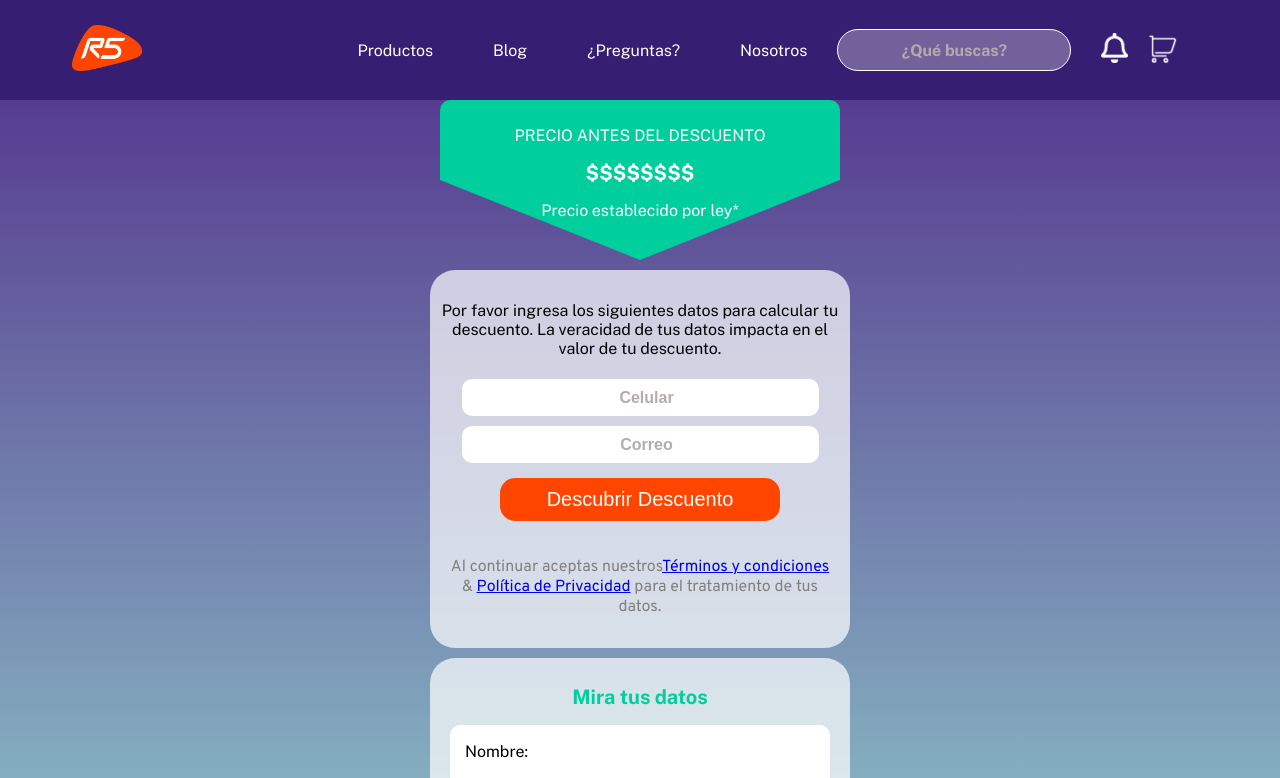
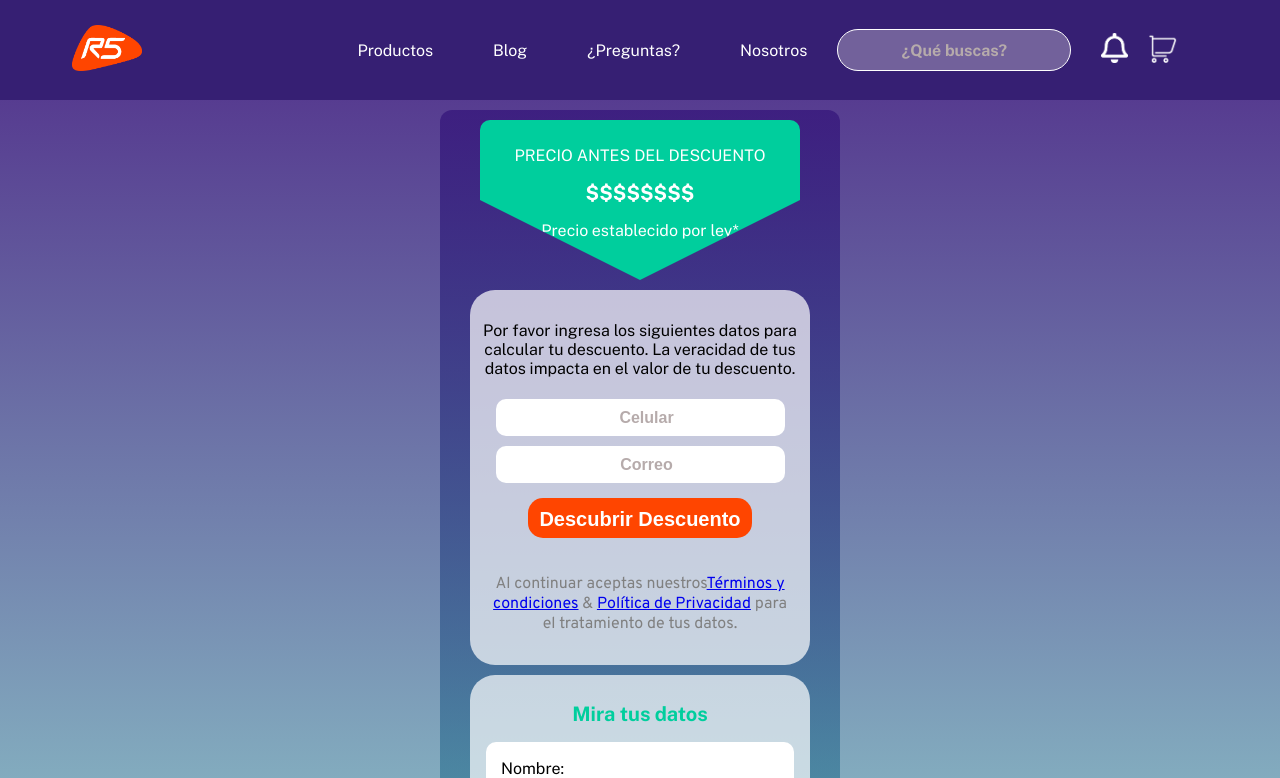
Before and after one commit to AdriMartinezB/r5_checkout_frontend, a React app: page /cotizacion in a window 1280 px wide. Shown: the top 778 px of the page. Built offline with nearby package versions, Linux system fonts and the light colour scheme.

Commit message:
Modificacion boton

```diff
--- a/src/assets/styles/components/buttomComponent.scss
+++ b/src/assets/styles/components/buttomComponent.scss
@@ -3,6 +3,7 @@
   justify-content: center;
   align-items: center;
   text-decoration: none;
+  width: auto;
 }
 .naranja {
   width: 70%;
--- a/src/assets/styles/components/descubrir.scss
+++ b/src/assets/styles/components/descubrir.scss
@@ -1,7 +1,7 @@
 .descubrir__contenedor--form {
   background: rgba(255, 255, 255, 0.7);
   border-radius: 25px;
-  width: 400px;
+  width: 80%;
   padding: 15px 10px;
   margin: auto;
   text-align: center;
--- a/src/assets/styles/components/figura.scss
+++ b/src/assets/styles/components/figura.scss
@@ -1,7 +1,7 @@
 .precio-figura {
-  width: 400px;
+  width: 80%;
   margin: auto;
-  margin-bottom: 10px;
+  margin: 10px;
 }
 
 .figura {
--- a/src/assets/styles/components/vehiculo.scss
+++ b/src/assets/styles/components/vehiculo.scss
@@ -1,7 +1,7 @@
 .vehiculo {
   background: rgba(255, 255, 255, 0.7);
   border-radius: 25px;
-  width: 400px;
+  width: 80%;
   padding: 10px;
   padding-bottom: 25px;
   margin: auto;
--- a/src/assets/styles/pages/cotizacion.scss
+++ b/src/assets/styles/pages/cotizacion.scss
@@ -9,3 +9,15 @@
   align-items: center;
   justify-content: center;
 }
+
+.cotizacion-group {
+  background: linear-gradient(to top, rgba(0, 206, 157, 0.39), #391a7dd9);
+  display: flex;
+  flex-direction: column;
+  align-items: center;
+  justify-content: space-between;
+  height: 100%;
+  width: 400px;
+  border-radius: 12px;
+  margin: 10px;
+}
--- a/src/assets/styles/pages/descuento.scss
+++ b/src/assets/styles/pages/descuento.scss
@@ -9,3 +9,15 @@
   align-items: center;
   justify-content: center;
 }
+
+.descuento-group {
+  background: linear-gradient(to top, rgba(0, 206, 157, 0.39), #391a7dd9);
+  display: flex;
+  flex-direction: column;
+  align-items: center;
+  justify-content: space-between;
+  height: 100%;
+  width: 400px;
+  border-radius: 12px;
+  margin: 10px;
+}
--- a/src/components/Descubrir.jsx
+++ b/src/components/Descubrir.jsx
@@ -1,6 +1,6 @@
 /* eslint-disable jsx-a11y/anchor-is-valid */
 import React from 'react';
-import { Link } from 'react-router-dom';
+import ButtomComponent from './ButtomComponent';
 import '../assets/styles/components/descubrir.scss';
 
 const Descubrir = () => (
@@ -10,9 +10,7 @@ const Descubrir = () => (
       <form>
         <input name='celular' className='input' type='text' placeholder='Celular' />
         <input name='correo' className='input' type='text' placeholder='Correo' />
-        <Link to='/descuento'>
-          <button type='button'>Descubrir Descuento</button>
-        </Link>
+        <ButtomComponent location='/descuento' color='naranja' name='Descubrir Descuento' />
       </form>
       <p className='letra-menuda'>
         Al continuar aceptas nuestros
--- a/src/containers/CotizacionFinal.jsx
+++ /dev/null
@@ -1,19 +0,0 @@
-import React from 'react';
-
-import Figura from '../components/Figura';
-import Descubrir from '../components/Descubrir';
-import Vehiculo from '../components/Vehiculo';
-
-import '../assets/styles/containers/listOfProducts.scss';
-
-const CotizacionFinal = () => {
-  return (
-    <div>
-      <Figura />
-      <Descubrir />
-      <Vehiculo />
-    </div>
-  );
-};
-
-export default CotizacionFinal;
--- a/src/pages/Cotizacion.jsx
+++ b/src/pages/Cotizacion.jsx
@@ -1,14 +1,20 @@
 import React from 'react';
+
+import Figura from '../components/Figura';
+import Descubrir from '../components/Descubrir';
+import Vehiculo from '../components/Vehiculo';
 
 import '../assets/styles/pages/cotizacion.scss';
 
-import CotizacionFinal from '../containers/CotizacionFinal';
-
 const Cotizacion = () => {
   return (
-    <div className='cotizacion-container'>
-      <CotizacionFinal />
-    </div>
+    <section className='cotizacion-container'>
+      <div className='cotizacion-group'>
+        <Figura />
+        <Descubrir />
+        <Vehiculo />
+      </div>
+    </section>
   );
 
 };
--- a/src/pages/Descuento.jsx
+++ b/src/pages/Descuento.jsx
@@ -7,11 +7,14 @@ import ValorTotal from '../components/ValorTotal';
 
 const Descuento = () => {
   return (
-    <div className='descuento'>
-      <CajaDescuento />
-      <ValorTotal />
-      <Beneficios />
-    </div>
+    <section className='descuento'>
+      <div className='descuento-group'>
+        <CajaDescuento />
+        <ValorTotal />
+        <Beneficios />
+      </div>
+    </section>
+
   );
 
 };
```
